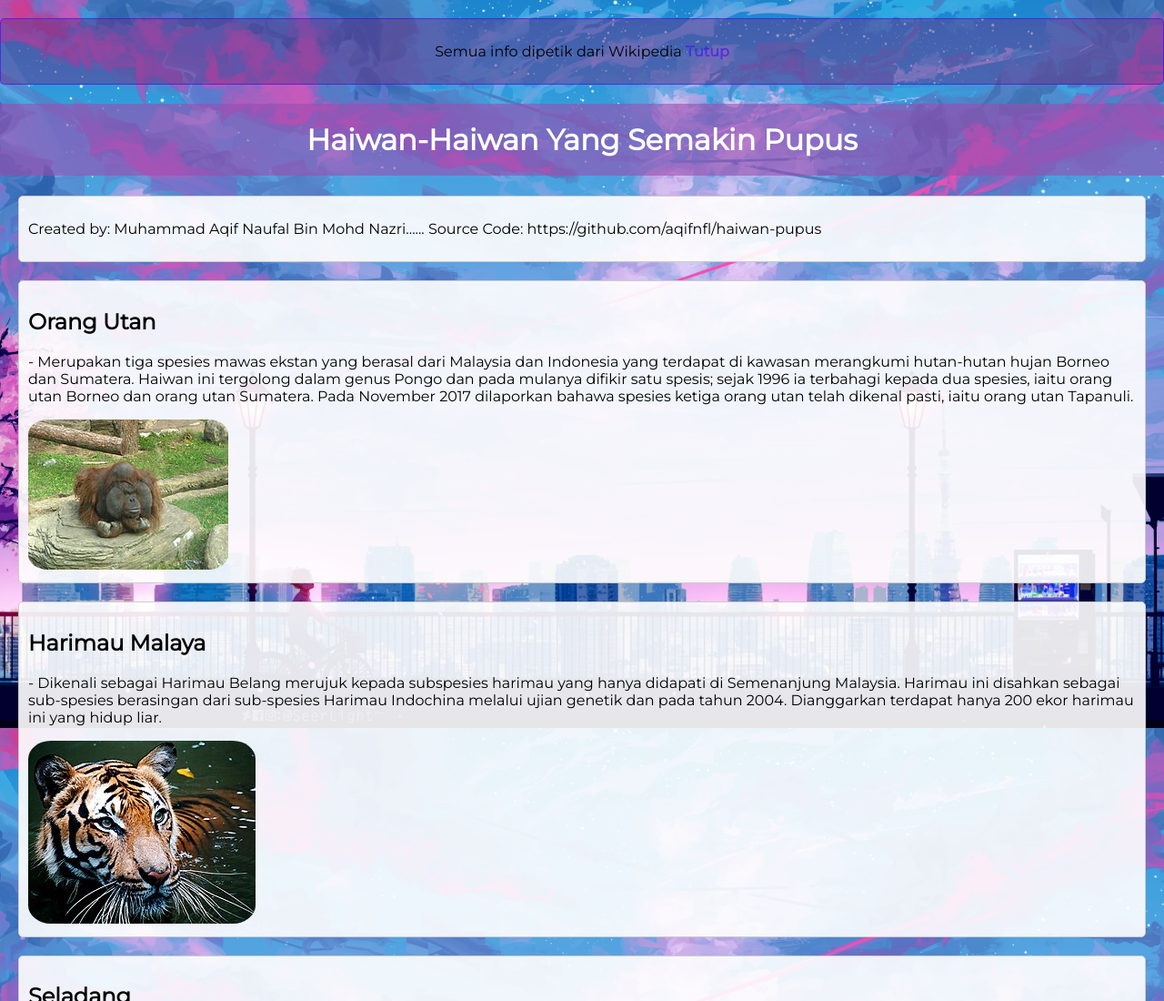
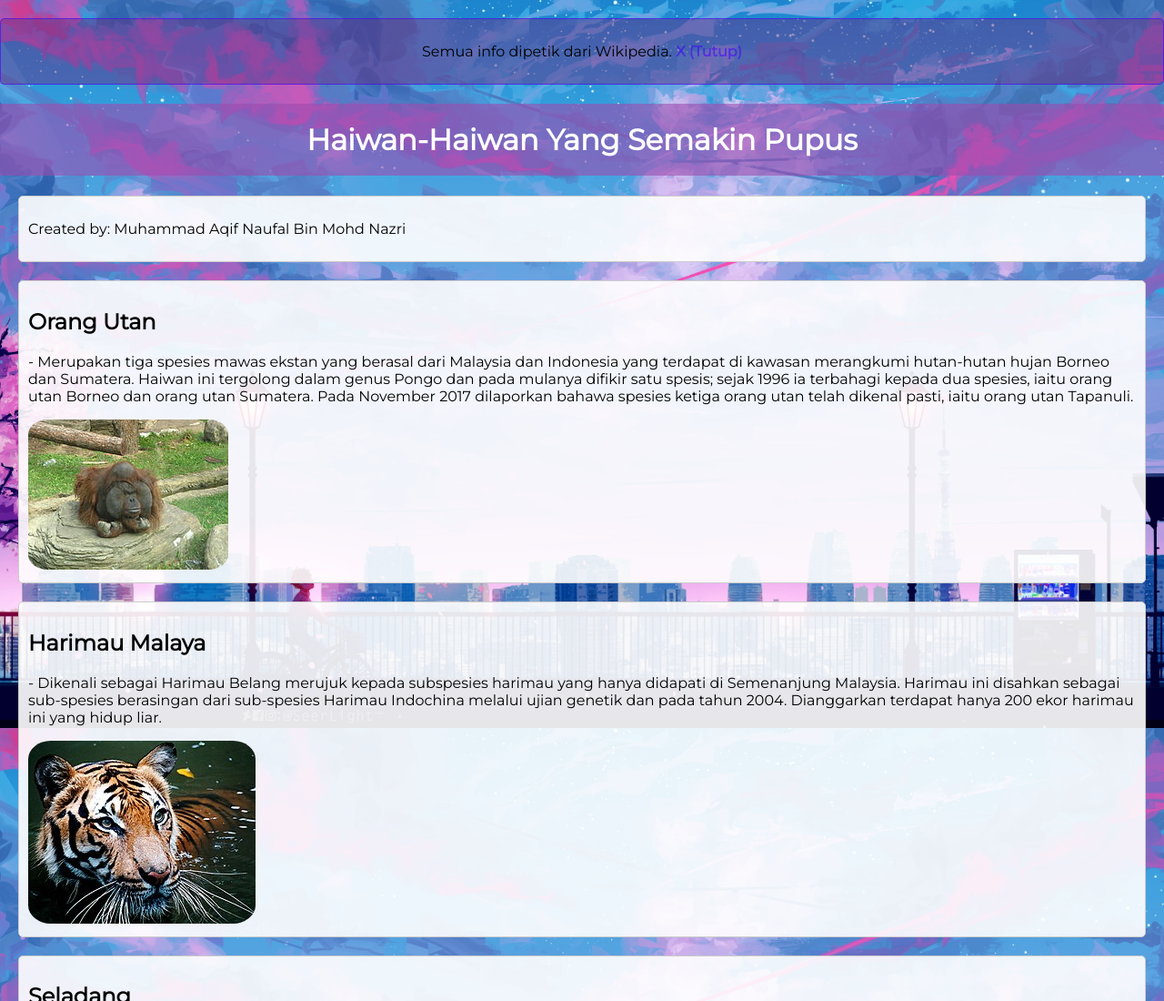
Before and after one commit to aqifnfl/kerja-ask, a plain HTML site: page index.html in a window 1280 px wide. Shown: the top 1100 px of the page at 91% size. Drawn offline with Linux system fonts and the light colour scheme.

Commit message:
Update index.html

```diff
--- a/index.html
+++ b/index.html
@@ -65,16 +65,13 @@
 <body>
 
     <div class="warning-box">
-        <p>Semua info dipetik dari Wikipedia    <span class="close-button" onclick="closeWarningBox()">Tutup</span></p>
+        <p>Semua info dipetik dari Wikipedia.    <span class="close-button" onclick="closeWarningBox()">X (Tutup)</span></p>
     </div>
 
     <h1>Haiwan-Haiwan Yang Semakin Pupus</h1>
 
     <div class="animal">
-        <p>Created by: Muhammad Aqif Naufal Bin Mohd Nazri......
-
-
-            Source Code: https://github.com/aqifnfl/haiwan-pupus
+        <p>Created by: Muhammad Aqif Naufal Bin Mohd Nazri
         </p>
     </div>
 
```
